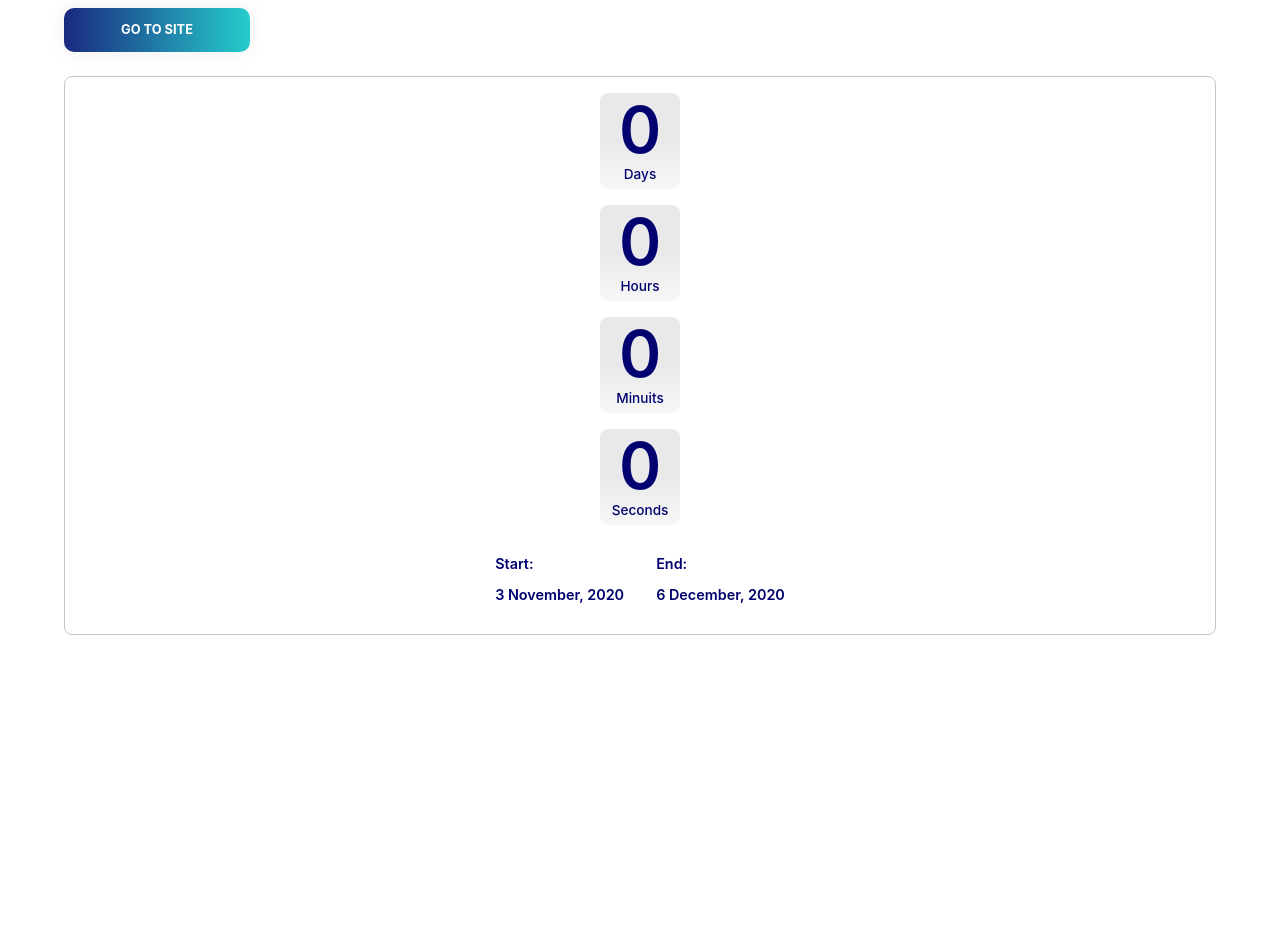
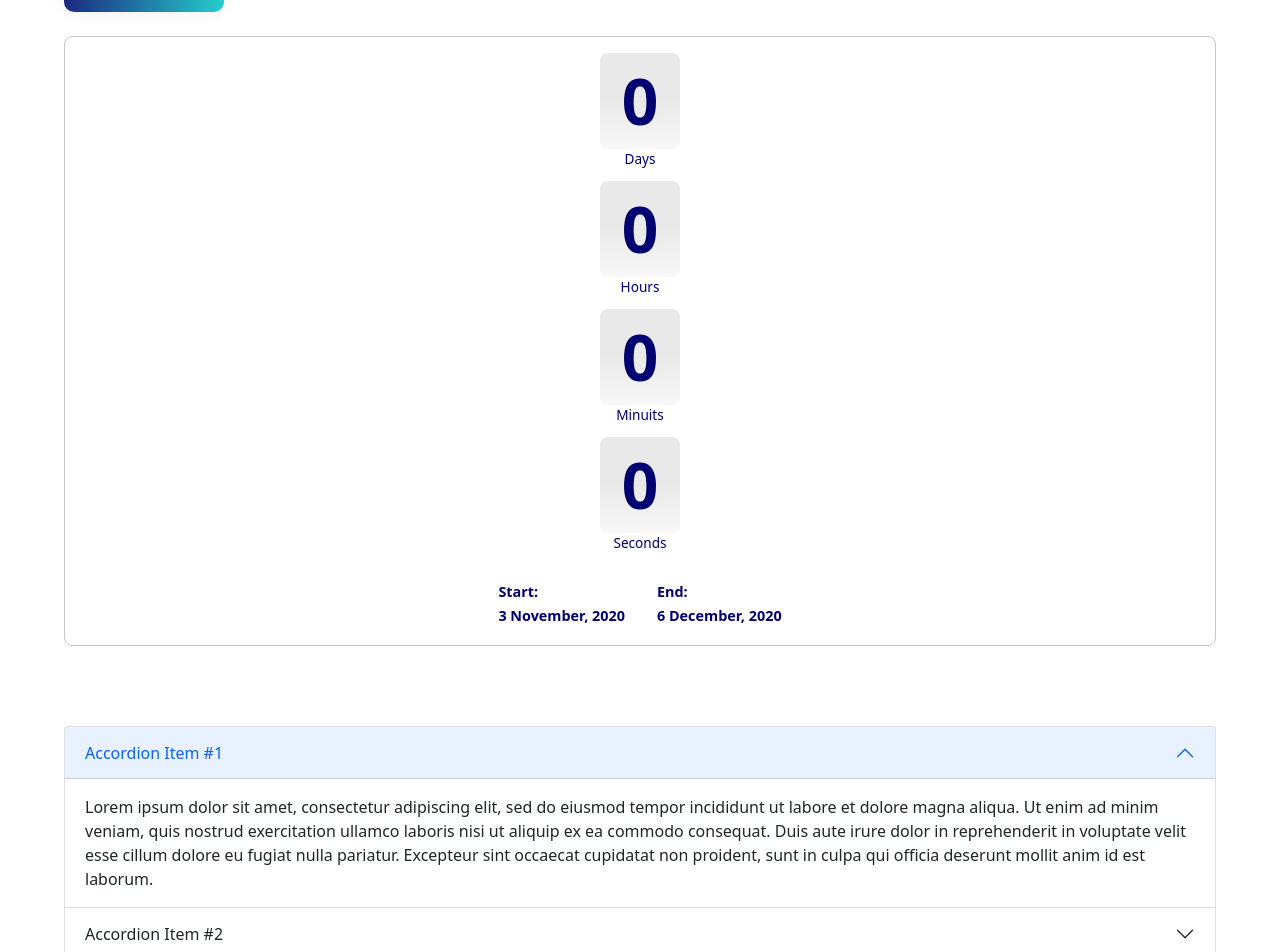
Before and after one commit to HirushaUthsara/main-site-2022, a Next.js app in the folder hackers_web/: page / in a window 1280 px wide. Shown: the part 946-1898 px from the top of the page. Before the commit the page ends 1581 px from the top, so only its background shows below. Built offline with nearby package versions, Linux system fonts and the light colour scheme.

Commit message:
react-bootstrap & bootstrap css framework was added

```diff
--- a/hackers_web/components/body/Body.js
+++ b/hackers_web/components/body/Body.js
@@ -2,12 +2,15 @@
 import About from './about/About';
 import Timer from './timer/Timer';
 import Box from "./box/Box";
+import FAQ from "./questions/FAQ";
 function Body() {
   return (
     <React.Fragment>
       <About />
       <Box />
       <Timer />
+      <Box/>
+      <FAQ/>
     </React.Fragment>
   );
 }
--- a/hackers_web/components/body/about/About.js
+++ b/hackers_web/components/body/about/About.js
@@ -1,7 +1,7 @@
 import React from "react";
 import Paragraph from "./Paragraph";
 import classes from "./About.module.css";
-import 'animate.css';
+import "animate.css";
 
 const para_1 =
   "Hackers' club provides an amazing opportunity for the undergraduate students of the University of Peradeniya to hack and innovate in Engineering's way. It aims to improve the coding skills, problem-solving skills, and soft skills of the undergraduates. Everyone who is interested in innovation, programming, competition can become a member of Hackers' Club, irrespective of their Faculty or the Department.";
@@ -11,14 +11,13 @@
 function About() {
   return (
     <React.Fragment>
-      <h1 className={`${classes.topic} animate__animated animate__fadeInDown`} >About Hackers' Club</h1>
+      <h1 className={`${classes.topic} animate__animated animate__fadeInDown`}>
+        About Hackers' Club
+      </h1>
       <div className={classes["paragraph-container"]}>
-        <div className={classes.para}>
-          <Paragraph title="Who are we?" details={para_1} />
-        </div>
-        <div className={classes.para}>
-          <Paragraph title="Our History" details={para_2} />
-        </div>
+        <Paragraph title="Who are we?" details={para_1} />
+
+        <Paragraph title="Our History" details={para_2} />
       </div>
     </React.Fragment>
   );
--- a/hackers_web/components/body/about/Paragraph.module.css
+++ b/hackers_web/components/body/about/Paragraph.module.css
@@ -1,5 +1,4 @@
 .para-container {
-  width: 90%;
   padding: 5%;
   background: linear-gradient(rgb(219, 219, 219), white 30%);
   border-radius: 0.5rem;
--- /dev/null
+++ b/hackers_web/components/body/questions/FAQ.js
@@ -0,0 +1,38 @@
+import React from "react";
+import {Accordion} from 'react-bootstrap';
+import classes from './FAQ.module.css';
+
+function FAQ() {
+  return (
+    <div className={classes['accordion-container']}>
+      <Accordion defaultActiveKey="0">
+        <Accordion.Item eventKey="0">
+          <Accordion.Header>Accordion Item #1</Accordion.Header>
+          <Accordion.Body>
+            Lorem ipsum dolor sit amet, consectetur adipiscing elit, sed do
+            eiusmod tempor incididunt ut labore et dolore magna aliqua. Ut enim
+            ad minim veniam, quis nostrud exercitation ullamco laboris nisi ut
+            aliquip ex ea commodo consequat. Duis aute irure dolor in
+            reprehenderit in voluptate velit esse cillum dolore eu fugiat nulla
+            pariatur. Excepteur sint occaecat cupidatat non proident, sunt in
+            culpa qui officia deserunt mollit anim id est laborum.
+          </Accordion.Body>
+        </Accordion.Item>
+        <Accordion.Item eventKey="1">
+          <Accordion.Header>Accordion Item #2</Accordion.Header>
+          <Accordion.Body>
+            Lorem ipsum dolor sit amet, consectetur adipiscing elit, sed do
+            eiusmod tempor incididunt ut labore et dolore magna aliqua. Ut enim
+            ad minim veniam, quis nostrud exercitation ullamco laboris nisi ut
+            aliquip ex ea commodo consequat. Duis aute irure dolor in
+            reprehenderit in voluptate velit esse cillum dolore eu fugiat nulla
+            pariatur. Excepteur sint occaecat cupidatat non proident, sunt in
+            culpa qui officia deserunt mollit anim id est laborum.
+          </Accordion.Body>
+        </Accordion.Item>
+      </Accordion>
+    </div>
+  );
+}
+
+export default FAQ;
--- /dev/null
+++ b/hackers_web/components/body/questions/FAQ.module.css
@@ -0,0 +1,5 @@
+.accordion-container{
+    width: 90vw;
+    position: relative;
+    left: 5vw;
+}
--- a/hackers_web/components/body/timer/Button.module.css
+++ b/hackers_web/components/body/timer/Button.module.css
@@ -18,9 +18,10 @@
   box-shadow: 0 0 20px #eee;
   border-radius: 10px;
   display: block;
-  width: 6rem;
+  width: 10rem;
   font-size: 0.8rem;
   font-weight: 700;
+  text-decoration: none;
 }
 
 .btn-grad:hover {
--- a/hackers_web/components/body/timer/timerCounter/CounterElement.module.css
+++ b/hackers_web/components/body/timer/timerCounter/CounterElement.module.css
@@ -5,6 +5,7 @@
     background: linear-gradient( rgb(233, 233, 233) 50%, rgb(247, 247, 247));
     border-radius: 0.5rem;
     text-align: center;
+    margin-bottom: 1rem;
 }
 
 .count {
--- a/hackers_web/components/body/timer/timerCounter/TimerCounter.module.css
+++ b/hackers_web/components/body/timer/timerCounter/TimerCounter.module.css
@@ -11,6 +11,8 @@
     display: flex;
     flex-direction: row;
     justify-content: space-between;
+    align-items: center;
+    margin-top: 1rem;
 }
 
 .dates div {
@@ -20,3 +22,7 @@
     text-align: left;
     margin: 1rem;
 }
+
+.dates p {
+    margin-bottom: 0.15rem;
+}
--- a/hackers_web/package.json
+++ b/hackers_web/package.json
@@ -9,9 +9,11 @@
   },
   "dependencies": {
     "animate.css": "^4.1.1",
+    "bootstrap": "^5.1.3",
     "next": "12.0.7",
-    "react": "17.0.2",
-    "react-dom": "17.0.2"
+    "react": "^17.0.2",
+    "react-bootstrap": "^2.0.3",
+    "react-dom": "^17.0.2"
   },
   "devDependencies": {
     "eslint": "8.4.1",
--- a/hackers_web/pages/index.js
+++ b/hackers_web/pages/index.js
@@ -1,5 +1,6 @@
 import React from "react";
 import Body from "../components/body/Body";
+import 'bootstrap/dist/css/bootstrap.min.css';
 function Home() {
   return (
     <React.Fragment>
```
Also changed, not shown: 1 other file (tests, documents, lock files or other folders).
